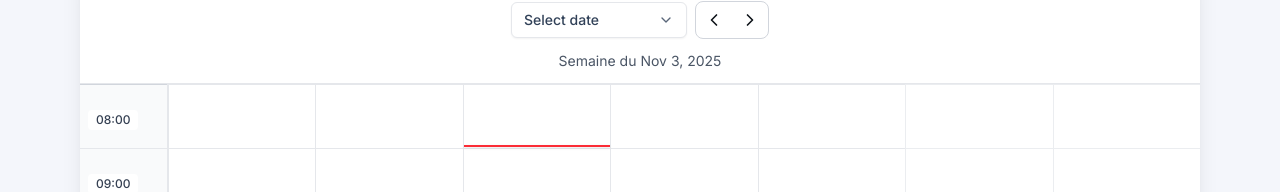
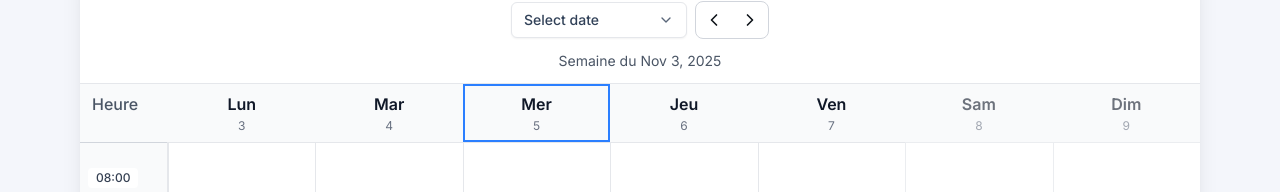
Before and after one commit to fahmi-43146/scheduler, a Next.js app: page / in a window 1280 px wide. Shown: the part 189-381 px from the top of the page. Built offline with nearby package versions, Linux system fonts and the light colour scheme; no server answers; the database is empty.

Commit message:
confilict click 6

```diff
--- a/src/components/Scheduler.tsx
+++ b/src/components/Scheduler.tsx
@@ -136,7 +136,7 @@ export default function Scheduler({
     };
   }, [menuOpenId]);
 
-  // Long press for admin menu (mobile)
+  // Long press for admin menu
   const startLongPress = (evId: string) => {
     if (!isAdmin) return;
     if (longPressTimer.current) clearTimeout(longPressTimer.current);
@@ -146,7 +146,7 @@ export default function Scheduler({
     if (longPressTimer.current) clearTimeout(longPressTimer.current);
   };
 
-  // Pinch-to-zoom disable
+  // Disable pinch-to-zoom
   useEffect(() => {
     const preventZoom = (e: TouchEvent) => {
       if (e.touches.length > 1) e.preventDefault();
@@ -157,7 +157,7 @@ export default function Scheduler({
 
   return (
     <div className="rounded-2xl overflow-hidden bg-white dark:bg-gray-950 shadow-xl">
-      {/* HEADER */}
+      {/* === HEADER === */}
       <div className="sticky top-0 z-30 bg-white dark:bg-gray-950">
         <header className="flex flex-col xs:flex-row items-center justify-between border-b border-gray-200 dark:border-gray-800 px-4 py-3 gap-3">
           <h2 className="text-lg font-semibold text-gray-900 dark:text-gray-100">
@@ -193,21 +193,16 @@ export default function Scheduler({
         </header>
       </div>
 
-      {/* GRID */}
-      <div className="overflow-x-auto scrollbar-thin scrollbar-thumb-gray-400 dark:scrollbar-thumb-gray-600">
-        <div
-          className="grid grid-cols-[72px_repeat(7,minmax(120px,1fr))] md:grid-cols-[88px_repeat(7,minmax(140px,1fr))]"
-          style={{ minWidth: "fit-content" }}
-        >
-          {/* DAY HEADERS */}
-          <div className="col-span-1 px-3 py-2 font-medium text-gray-600 dark:text-gray-400 bg-gray-50 dark:bg-gray-900 sticky left-0 z-10">
+      {/* === FIXED DAY HEADERS (OUTSIDE SCROLL) === */}
+      <div className="grid grid-cols-[72px_repeat(7,minmax(120px,1fr))] md:grid-cols-[88px_repeat(7,minmax(140px,1fr))] bg-gray-50 dark:bg-gray-900">
+        <div className="col-span-1 px-3 py-2 font-medium text-gray-600 dark:text-gray-400 sticky left-0 z-10 bg-gray-50 dark:bg-gray-900">
           Heure
         </div>
         {weekDays.map((d, i) => (
           <div
             key={i}
             className={`
-                px-2 py-2 text-center bg-gray-50 dark:bg-gray-900
+              px-2 py-2 text-center
               ${i >= 5 ? "opacity-60" : ""}
               ${isToday(d) ? "ring-2 ring-blue-500 ring-inset" : ""}
             `}
@@ -220,16 +215,20 @@ export default function Scheduler({
             </div>
           </div>
         ))}
+      </div>
 
+      {/* === SCROLLABLE GRID (TIME + EVENTS) === */}
+      <div className="overflow-x-auto scrollbar-thin scrollbar-thumb-gray-400 dark:scrollbar-thumb-gray-600">
+        <div
+          className="grid grid-cols-[72px_repeat(7,minmax(120px,1fr))] md:grid-cols-[88px_repeat(7,minmax(140px,1fr))]"
+          style={{ minWidth: "fit-content" }}
+        >
           {/* TIME RAIL */}
           <div
             className="bg-gray-50 dark:bg-gray-900/70 border-r border-gray-200 dark:border-gray-800 sticky left-0 z-10"
-            style={{ gridRow: "2 / -1", height: gridHeightPx }}
+            style={{ height: gridHeightPx }}
           >
-            {Array.from(
-              { length: endHour - startHour + 1 },
-              (_, i) => startHour + i
-            ).map((_, i) => {
+            {Array.from({ length: endHour - startHour + 1 }, (_, i) => {
               const y = clampY(i * 60 * pxPerMinute);
               return (
                 <div
@@ -244,10 +243,8 @@ export default function Scheduler({
               );
             })}
 
-            {Array.from(
-              { length: endHour - startHour },
-              (_, i) => startHour + i
-            ).map((h, i) => {
+            {Array.from({ length: endHour - startHour }, (_, i) => {
+              const h = startHour + i;
               const centerY = clampY((i * 60 + 30) * pxPerMinute);
               return (
                 <div
@@ -272,7 +269,7 @@ export default function Scheduler({
                 ${dayIdx >= 5 ? "opacity-75" : ""}
                 ${isToday(d) ? "bg-blue-50/20 dark:bg-blue-900/20" : ""}
               `}
-              style={{ gridRow: "2 / -1", height: gridHeightPx }}
+              style={{ height: gridHeightPx }}
             >
               {/* SLOTS */}
               {Array.from({ length: endHour - startHour }, (_, i) => {
@@ -306,7 +303,7 @@ export default function Scheduler({
                 );
               })}
 
-              {/* CURRENT TIME */}
+              {/* CURRENT TIME LINE */}
               {isCurrentWeek && sameDay(d, new Date()) && nowY !== null && (
                 <div
                   className="absolute inset-x-0 h-0.5 bg-red-500 shadow-sm z-20"
@@ -314,7 +311,7 @@ export default function Scheduler({
                 />
               )}
 
-              {/* EVENTS — YOUR ORIGINAL STRUCTURE */}
+              {/* EVENTS */}
               <div className="absolute inset-0 pointer-events-none">
                 {(eventsByDay.get(dayIdx) || []).map((ev) => {
                   const startY = minsSince(ev.start, startHour) * pxPerMinute;
```
Lines whose indentation alone changed are shown as unchanged.
